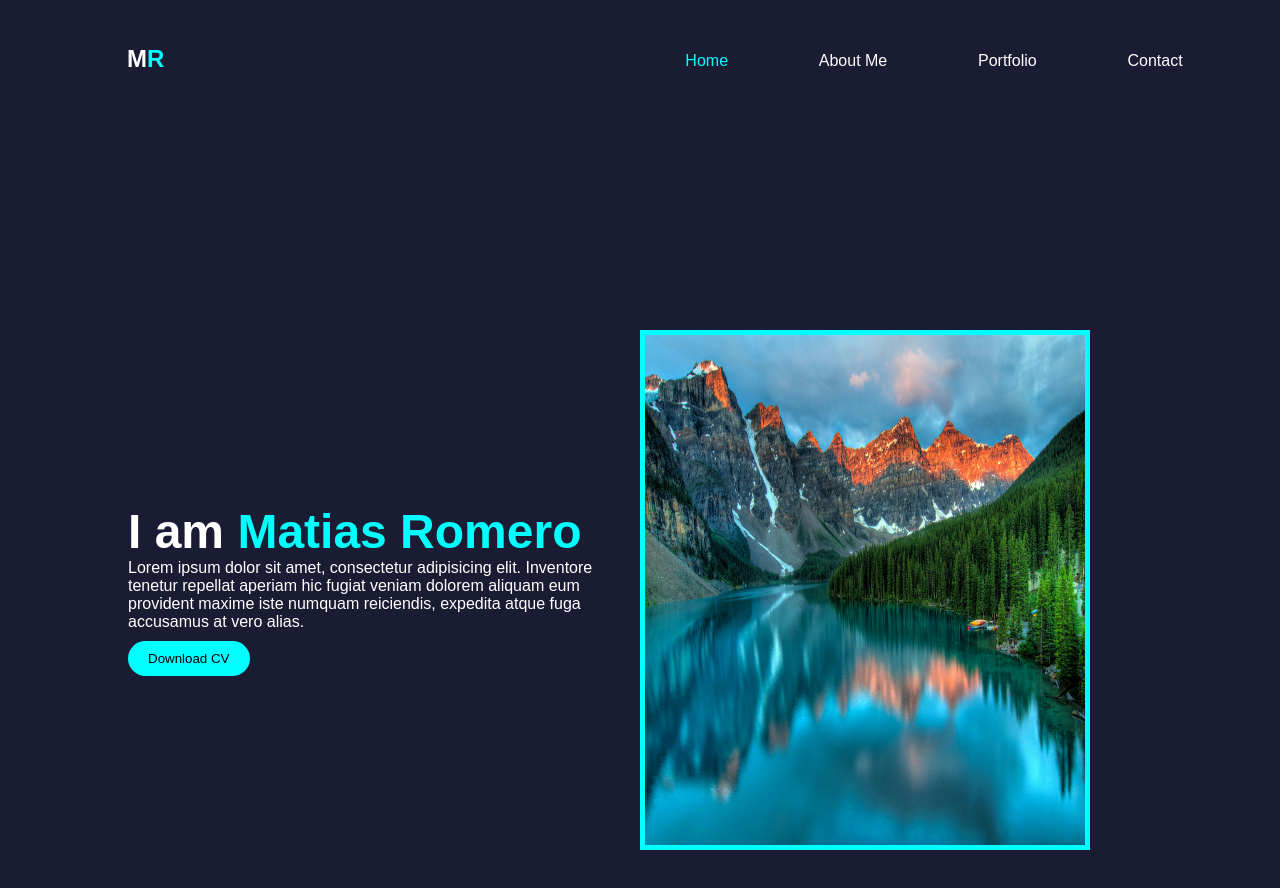
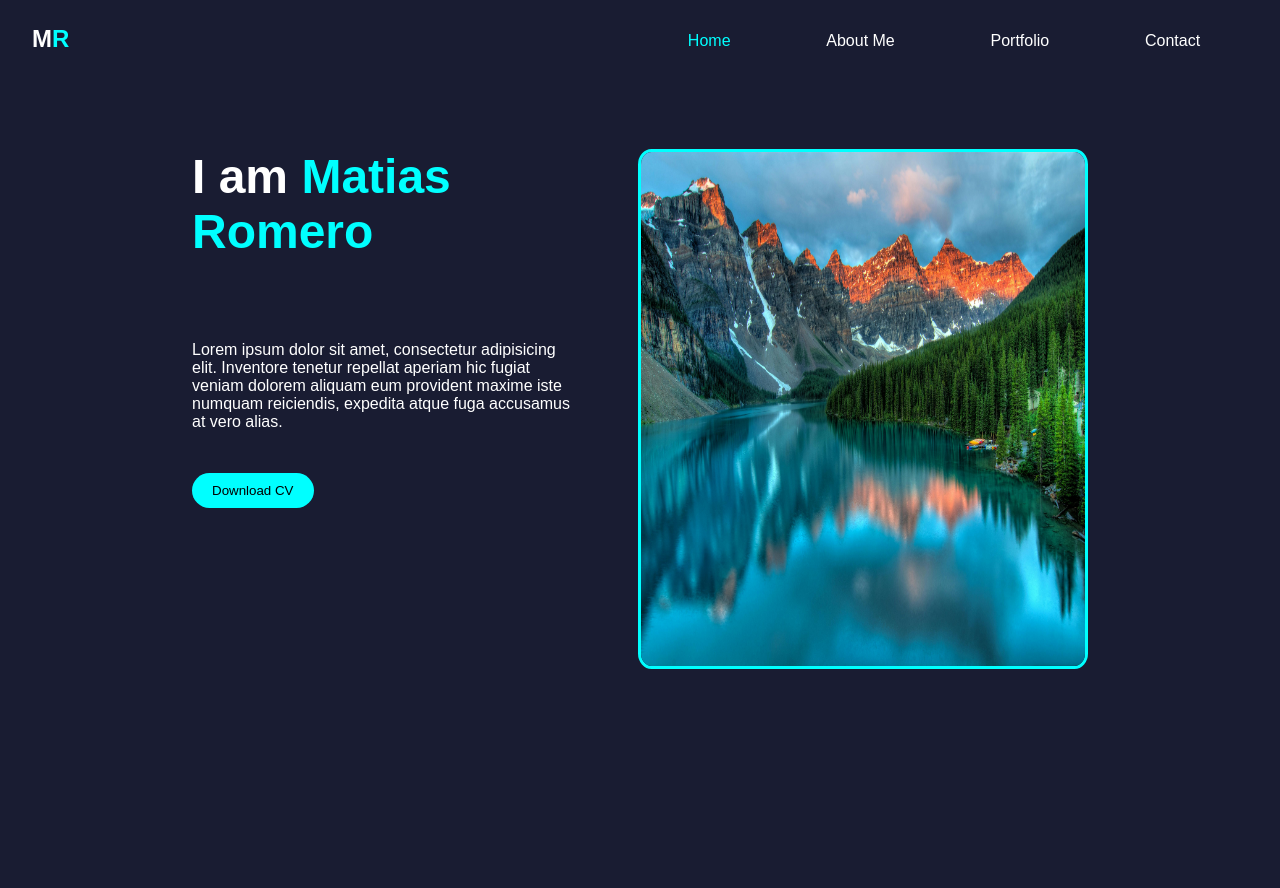
Before and after one commit to JMatias-Romero/PrepCourseHenry-C3-html, a plain HTML site: page index.html in a window 1280 px wide. After the commit the page ends 800 px from the top, so only its background shows below. Drawn offline with Linux system fonts and the light colour scheme.

Commit message:
redefiniendo estilos

```diff
--- a/index.html
+++ b/index.html
@@ -10,9 +10,7 @@
     <title>My first web site</title>
 </head>
 
-<body class="fondo">
-
-    <div class="wrapper">
+<body>
     <header>
         <nav class="navbar">
             <div class="brand">
@@ -26,41 +24,25 @@
             </ul>
         </nav>
     </header>
-    </div>
+    <main>
+        <div class="main">
+            <div class="text-card">
 
-    <main class="main">
-        <div class="info-content">
-            <h1>I am <span>Matias Romero</span></h1>
-            <p>Lorem ipsum dolor sit amet, consectetur adipisicing elit. Inventore tenetur repellat aperiam hic fugiat
-                veniam dolorem aliquam eum provident maxime iste numquam reiciendis, expedita atque fuga accusamus at
+                <h1>I am <span>Matias Romero</span></h1><br>
+                <p>Lorem ipsum dolor sit amet, consectetur adipisicing elit. Inventore tenetur repellat aperiam hic
+                    fugiat
+                    veniam dolorem aliquam eum provident maxime iste numquam reiciendis, expedita atque fuga accusamus
+                    at
                     vero alias.</p>
                 <a download href="#">
                     <button class="download-cv" download="">Download CV</button></a>
             </div>
+            <div class="img-card">
+
                 <img src="img/img-paisaje.jpg">
+            </div>
+        </div>
     </main>
-
-    <!-- <header>
-        <h1 id="titulo">Lorem ipsum dolor sit amet</h1>
-    </header>
-
-    <main>
-        <p class="miTexto">Lorem ipsum dolor sit amet consectetur adipisicing elit.</p>
-    </main>
-
-    <section>
-        <p>Lorem ipsum dolor sit amet consectetur adipisicing elit.</p>
-        <ul>
-            <li>item1</li>
-            <li>item2</li>
-            <li>item3</li>
-        </ul>
-
-    </section>
-
-    <footer>
-        <h5>Puede ponerse en contacto desde <a href="formulario.html">Aquí</a></h5>
-    </footer> -->
 
 </body>
 
--- a/styles.css
+++ b/styles.css
@@ -5,11 +5,12 @@
 }
 
 body {
-    font-family: "Montserrat", sans-serif;
+    font-family: Arial, Helvetica, sans-serif;
     font-optical-sizing: auto;
     font-style: normal;
     background-color: #191c32;
-    margin: 20px;
+    margin: 0;
+    padding: 0;
 }
 
 .navbar{
@@ -17,7 +18,8 @@ body {
     justify-content: space-between;
     padding: 2em;
     margin: auto;
-    padding-bottom: 5px;
+    /* padding-bottom: 5px; */
+    /* border: 1px solid #f7f7f8; */
 }
 
 .brand{
@@ -28,12 +30,6 @@ body {
     color: aqua;
 }
 .brand h2{
-    margin-left: 75px;
-}
-.wrapper{
-    /* width: 100vw;
-    height: 5vw;
-    background-color: #191c32; */
     color: #fff;
 }
 
@@ -64,30 +60,46 @@ body {
 }
 
 .main{
-    margin: 0 auto;
+    margin: auto;
     width: 80vw;
-    height: 80vw;
-    display: grid;
-    grid-template-columns: repeat(2,1fr);
-    align-items: center;
-
+    height: 50vw;
+    padding: 2em;
+    display: flex;
+    justify-content: space-around;
+}
+.text-card{
+    padding: 2em;
+}
+.text-card p{
+    padding-top: 4em;
+    padding-bottom: 2em;
+}
+.img-card{
+    padding: 2em;
 }
 
 main img{
     width: 450px;
-    border: 5px solid;
-    border-color: aqua;
+    border: 3px solid aqua;
+    border-radius: 3%;
     height: 520px;
 }
-.info-content p{
+.main img:hover{
+    border: 3px solid palevioletred;
+    background-image: url('img/bengala-cat.jpg');
+    height: 520px;
+    width: 450px;
+    border-radius: 3%;
+}
+.main p{
     color: #fff;
 }
 
-h1{
+.main h1{
     font-size: 3em;
     color: #fff;
 }
-h1 span{
+.main span{
     color: aqua;
 }
 
```
Also changed, not shown: img/bengala-cat.jpg (added). Lines whose indentation alone changed are shown as unchanged.
